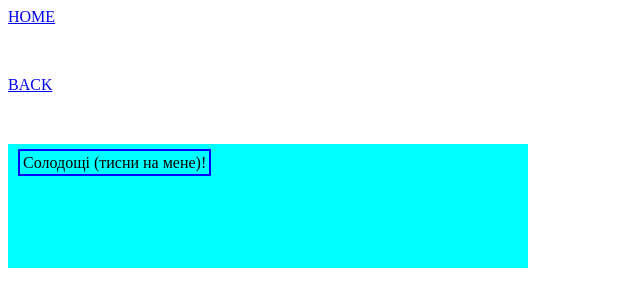
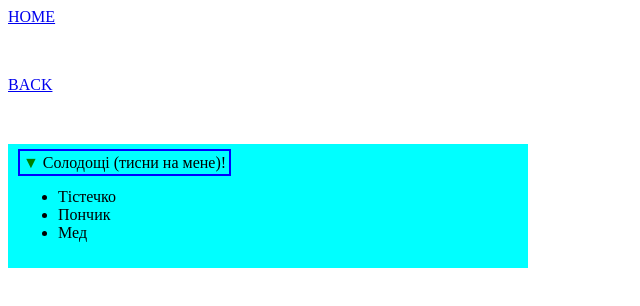
Before and after one commit to smisyuk4/js-practice, a plain HTML site: page tasks_from_site/task-3.html in a window 1280 px wide. Both pictures are taken after a click on the element "Солодощі (тисни на мене)!". Shown: the whole page, without its empty margins (0-640 px from the left). Drawn offline with Linux system fonts and the light colour scheme.

Commit message:
task-3 - show items menu done

```diff
--- a/js/tasks_from_site/task-3.js
+++ b/js/tasks_from_site/task-3.js
@@ -5,11 +5,11 @@
 const refs = {
     menu: document.querySelector('.menu'),
     title: document.querySelector('.title'),
-    menuItems: document.querySelector('.menu ul'),
+    // menuItems: document.querySelector('.menu ul'),
 }
 
 const onClickTitle = () => {
-    refs.menuItems.classList.toggle('hidden')
+    refs.menu.classList.toggle('hidden')
 }
 
 refs.title.addEventListener('click', onClickTitle)
--- a/tasks_from_site/task-3.html
+++ b/tasks_from_site/task-3.html
@@ -22,6 +22,19 @@
     </div>
 
     <style>
+        .menu ul {
+            display: none;
+        }
+
+        .menu .title::before{
+            content: '▶';
+            color: green;
+        }
+
+        .menu.hidden .title::before{
+            content: '▼';
+        }
+
         #sweeties{
             padding: 10px;
             width: 500px;
@@ -34,8 +47,8 @@
             cursor: pointer;
         }
 
-        .hidden {
-            opacity: 0;
+        .menu.hidden ul {
+            display: block;
         }
     </style>
 
```
